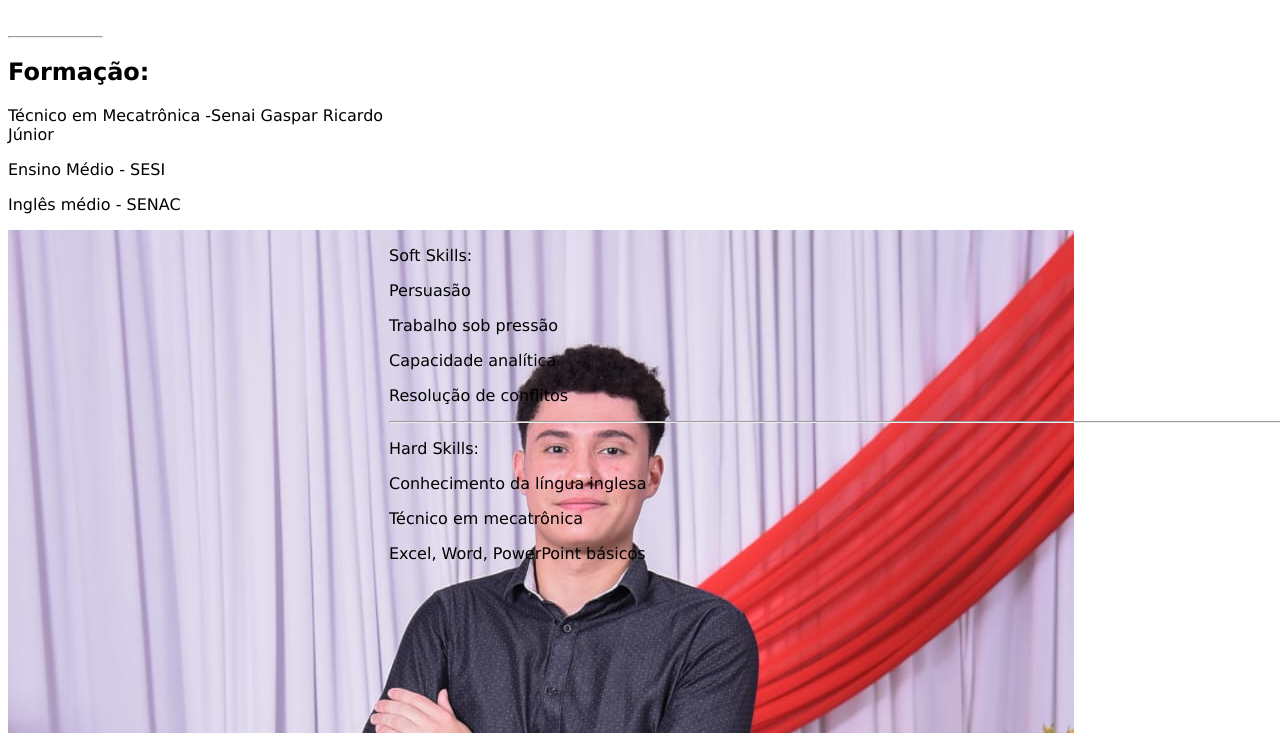
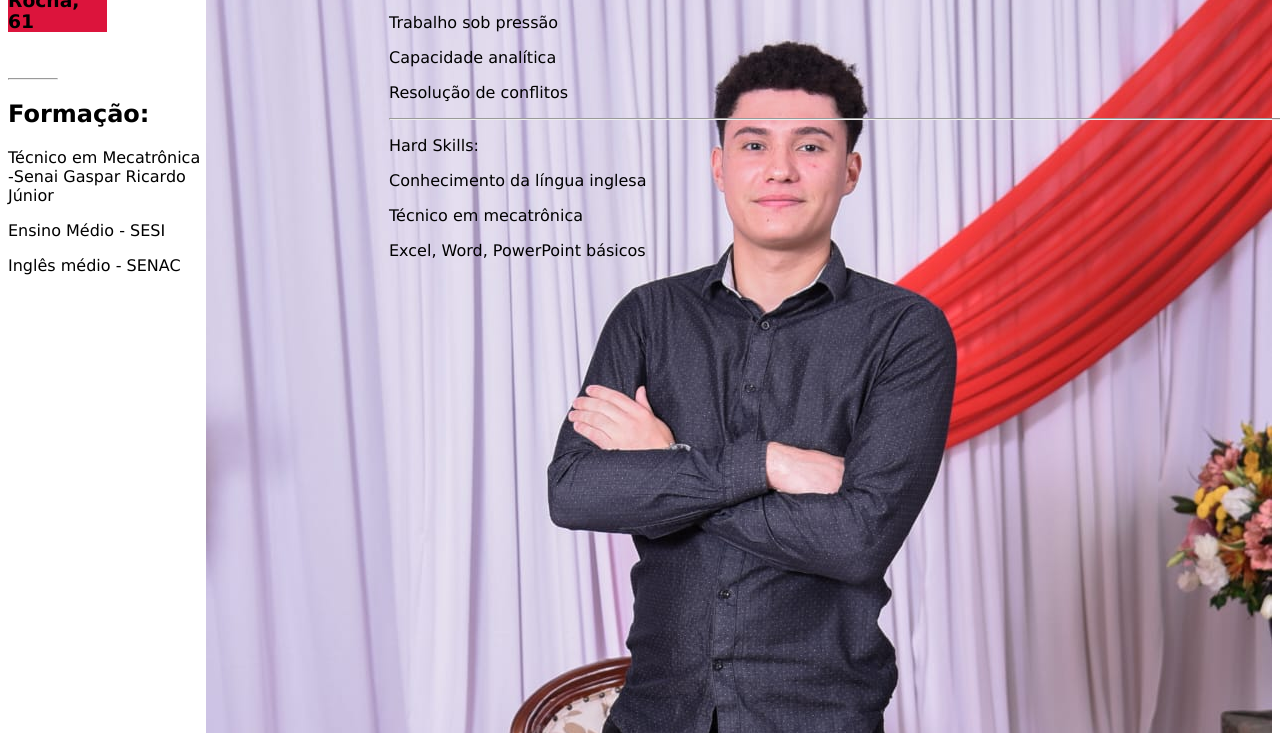
Before and after one commit to NEVES070305/Curriculo, a plain HTML site: page Index/index.html in a window 1280 px wide. Shown: the part 119-852 px from the top of the page. Drawn offline with Linux system fonts and the light colour scheme.

Commit message:
Curriculo 3

```diff
--- a/Index/css/estilo.css
+++ b/Index/css/estilo.css
@@ -2,6 +2,9 @@ body{
    font-family: Verdana, Geneva, Tahoma, sans-serif;
 }
 
+.div1{
+    display: flex;
+}
 .foto{
     left: 70%;
 }
```
